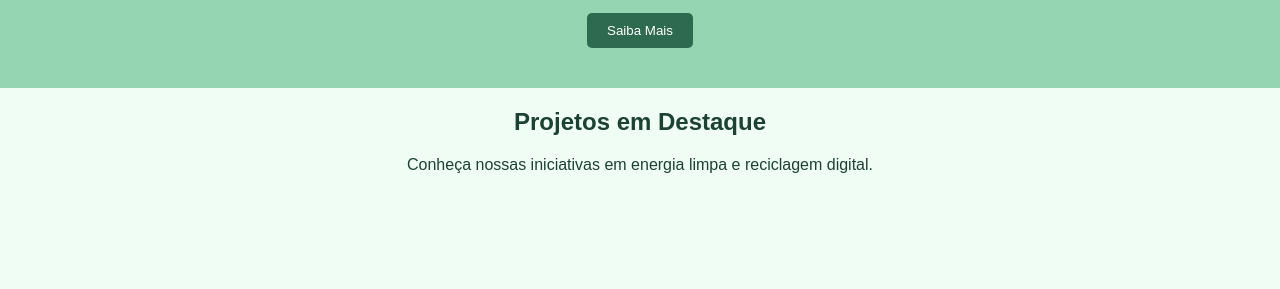
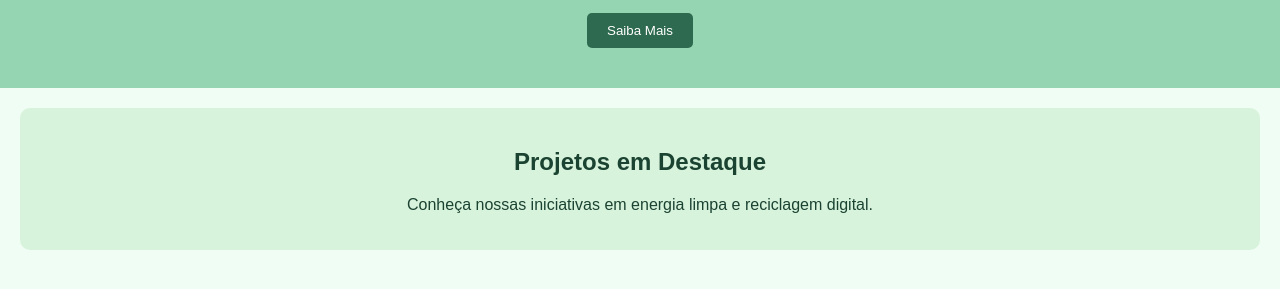
Before and after one commit to Gustavo3ks/ecotech-site, a plain HTML site: page index.html in a window 1280 px wide. Shown: the part 141-430 px from the top of the page. Drawn offline with Linux system fonts and the light colour scheme.

Commit message:
adiconando estilos para a seção de projetos

```diff
--- a/style.css
+++ b/style.css
@@ -6,10 +6,12 @@ color: #1b4332;
     margin: 0;
     padding: 0;
 }
+
 header {
     background-color: #95d5b2;
     padding: 40px;
 }
+
 button {
     background-color: #2d6a4f;
     color: white;
@@ -18,6 +20,14 @@ padding: 10px 20px;
     border-radius: 5px;
     cursor: pointer;
 }
+
 button:hover {
     background-color: #1b4332;
 }
+
+section {
+    background-color: #d8f3dc;
+    margin: 20px;
+    padding: 20px;
+    border-radius: 10px;
+}
```
Lines whose indentation alone changed are shown as unchanged.
